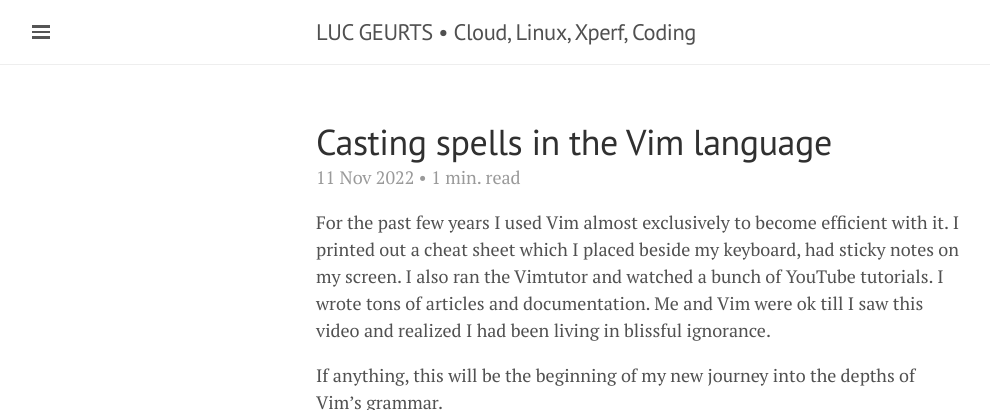
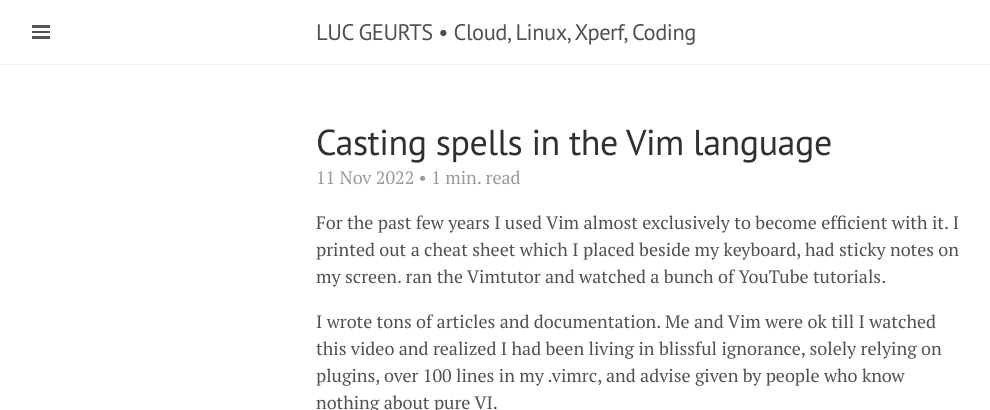
Before and after one commit to lgeurts/lgeurts.github.io, a Jekyll site: the page built from _posts/2022-11-11-mastering-the-vim-language.md, in a window 1280 px wide, cut to the strip 0-410 px from the top of the page. Shown: the whole strip, without its empty margins (0-990 px from the left). Built offline with Jekyll 4.4.1, drawn with Linux system fonts in a browser that asks for light colours; nearby versions of some CDN libraries; comment, search, counter and statistics services are not loaded.

Commit message:
Update 2022-11-11-mastering-the-vim-language.md

```diff
--- a/_posts/2022-11-11-mastering-the-vim-language.md
+++ b/_posts/2022-11-11-mastering-the-vim-language.md
@@ -7,7 +7,9 @@
 tags: [ Linux Tutorials ]
 ---
 
-For the past few years I used Vim almost exclusively to become efficient with it. I printed out a cheat sheet which I placed beside my keyboard, had sticky notes on my screen. I also ran the Vimtutor and watched a bunch of YouTube tutorials. I wrote tons of articles and documentation. Me and Vim were ok till I saw this video and realized I had been living in blissful ignorance.
+For the past few years I used Vim almost exclusively to become efficient with it. I printed out a cheat sheet which I placed beside my keyboard, had sticky notes on my screen. ran the Vimtutor and watched a bunch of YouTube tutorials.
+
+I wrote tons of articles and documentation. Me and Vim were ok till I watched this video and realized I had been living in blissful ignorance, solely relying on plugins, over 100 lines in my .vimrc, and advise given by people who know nothing about pure VI.
 
 If anything, this will be the beginning of my new journey into the depths of Vim’s grammar.
 
```
